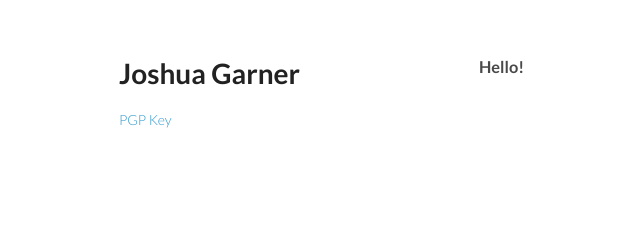
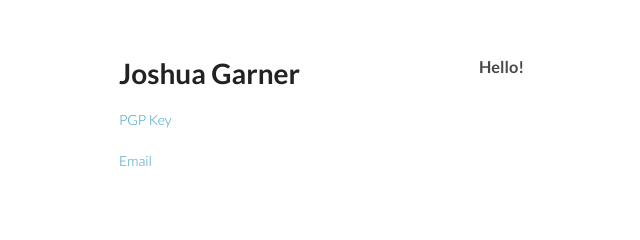
Before and after one commit to JoshuaGarner/joshuagarner.github.io, a plain HTML site: page index.html in a window 1280 px wide. Shown: the top 240 px of the page, 91-731 px from the left. Drawn offline with Linux system fonts and the light colour scheme.

Commit message:
Update index.html

```diff
--- a/index.html
+++ b/index.html
@@ -20,7 +20,7 @@
 
 
         <p class="view"><a href="https://keybase.io/joshgarner/key.asc">PGP Key</a></p>
-
+        <p class="view"><a href="mailto:joshuagarner@auburn.edu">Email</a></p>
       </header>
       <section>
         <h3>
```
